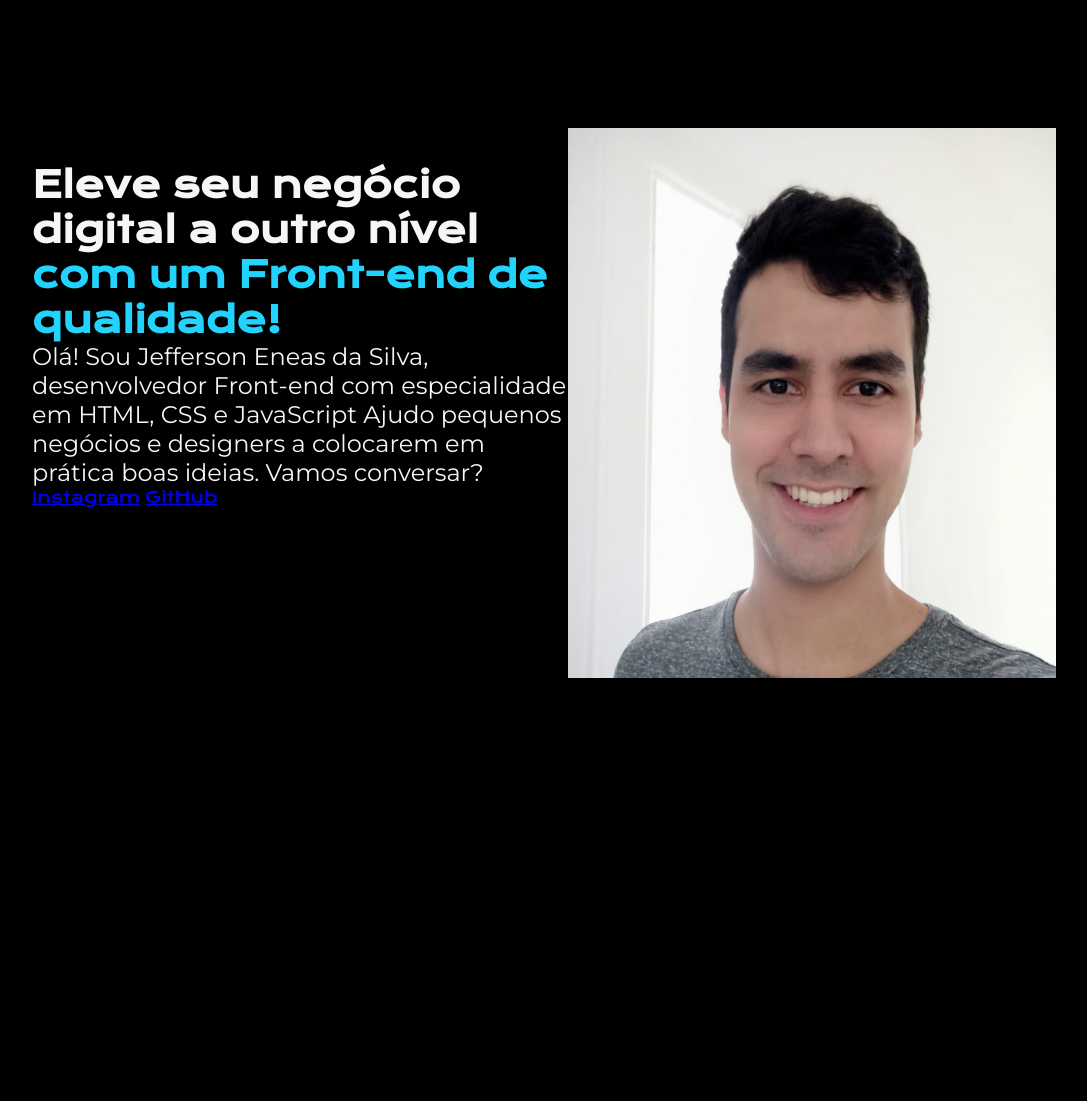
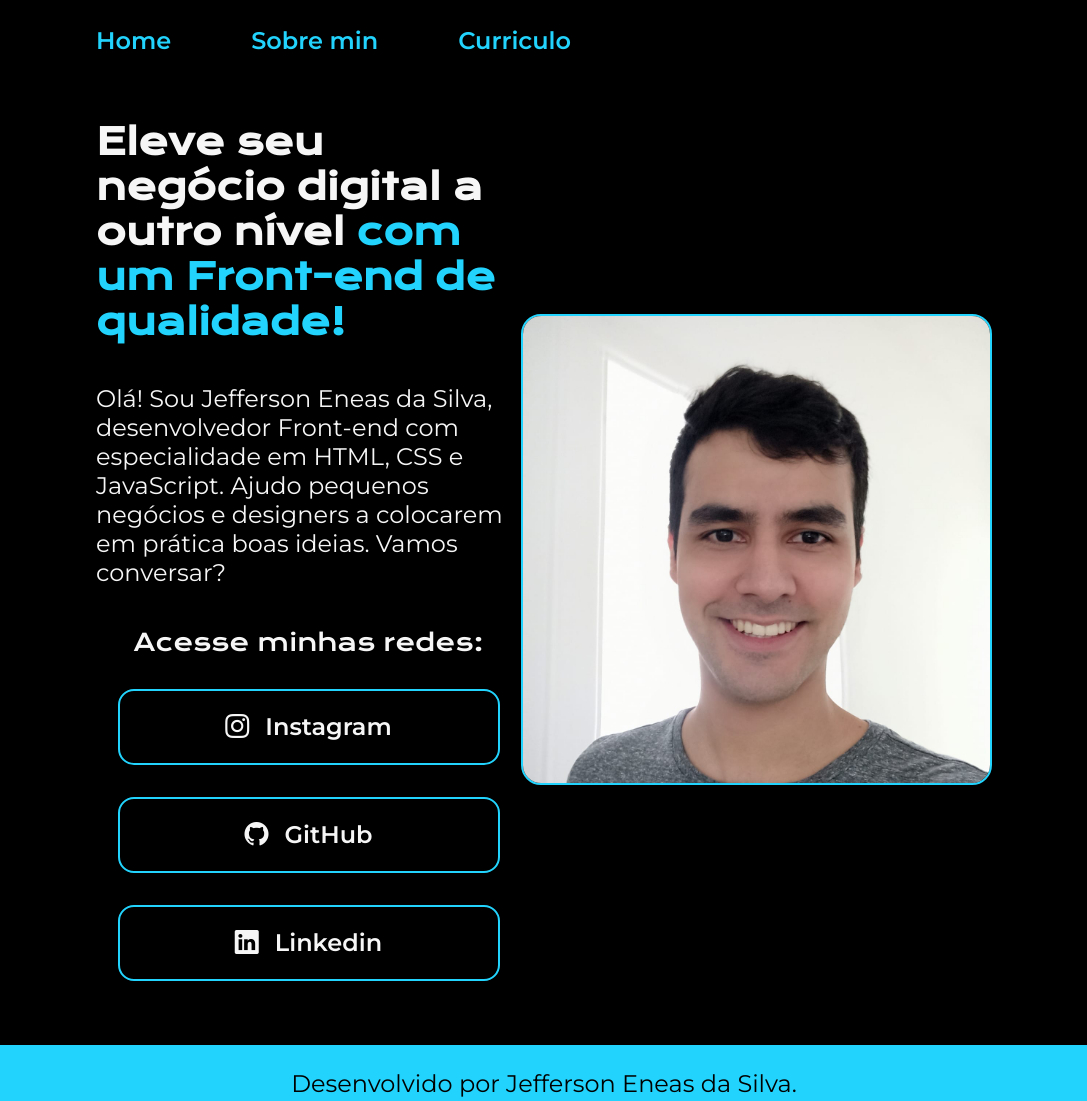
Before and after one commit to jeffersoneneas/portfolio, a plain HTML site: page index.html in a window 1280 px wide. Shown: the whole page, without its empty margins (96-1183 px from the left). Before the commit the page ends 928 px from the top, so only its background shows below. Drawn offline with nearby package versions, Linux system fonts and the light colour scheme.

Commit message:
parte-1-finalizado

```diff
--- a/index.html
+++ b/index.html
@@ -5,19 +5,31 @@
     <meta http-equiv="X-UA-Compatible" content="IE=edge">
     <meta name="viewport" content="width=device-width, initial-scale=1.0">
     <title>Portifólio</title>
-    <link rel="stylesheet" href="style.css">
+    <link rel="stylesheet" href="styles/style.css">
 </head>
 <body>
-    <header></header>
+    <header class="cabecalho">
+        <nav class="cabecalho__menu">
+            <a class="cabecalho__menu__link" href="index.html">Home</a>
+            <a class="cabecalho__menu__link" href="about.html">Sobre min</a>
+            <a class="cabecalho__menu__link" href="curriculo.html">Curriculo</a>
+        </nav>
+    </header>
     <main class="apresentacao">
         <section class="apresentacao__conteudo">
             <h1 class="apresentacao__conteudo__titulo">Eleve seu negócio digital a outro nível <strong class="titulo-destaque">com um Front-end de qualidade!</strong></h1>
-            <p class="apresentacao__conteudo__texto">Olá! Sou Jefferson Eneas da Silva, desenvolvedor Front-end com especialidade em <span>HTML, CSS e JavaScript</span> Ajudo pequenos negócios e designers a colocarem em prática boas ideias. Vamos conversar?</p>
-            <a href="https://www.instagram.com/jeff_eneas/?hl=pt-br">Instagram</a>
-            <a href="https://github.com/jeffersoneneas">GitHub</a>
+            <p class="apresentacao__conteudo__texto">Olá! Sou Jefferson Eneas da Silva, desenvolvedor Front-end com especialidade em <span>HTML, CSS e JavaScript. </span> Ajudo pequenos negócios e designers a colocarem em prática boas ideias. Vamos conversar?</p>
+            <div class="apresentacao__links">
+                <h2 class="apresentacao__links__subtitulo">Acesse minhas redes:</h2>
+                <a class="apresentacao__links__link" target="_blank" href="https://www.instagram.com/jeff_eneas/?hl=pt-br"><i class="bi bi-instagram"></i>Instagram</a>
+                <a class="apresentacao__links__link" target="_blank" href="https://github.com/jeffersoneneas"><i class="bi bi-github"></i> GitHub</a>
+                <a class="apresentacao__links__link" target="_blank" href="https://www.linkedin.com/in/jefferson-eneas-621421250/"><i class="bi bi-linkedin"></i>Linkedin</a>
+            </div>
         </section>
-        <img src="img/jefferson.png" class="apresentacao__foto" alt="Foto do jefferson eneas sorrindo">
+        <img class="apresentacao__foto" src="img/face-jefferson.jpeg" alt="Foto de Jefferson sorrindo">
     </main>
-    <footer></footer>
+    <footer class="rodape">
+        <p>Desenvolvido por Jefferson Eneas da Silva.</p>
+    </footer>
 </body>
 </html>
--- a/style.css
+++ /dev/null
@@ -1,46 +0,0 @@
-@import url('https://fonts.googleapis.com/css2?family=Krona+One&family=Montserrat&display=swap');
-
-* {
-    margin: 0;
-    padding: 0;
-}
-
-
-body {
-    height: 100vh;
-    box-sizing: border-box;
-    background-color: #000000;
-    color: #F6F6F6;
-}
-
-.titulo-destaque{
-    color: #22D4FD;
-}
-
-.apresentacao {
-    margin: 10%;
-    display: flex;
-    align-items: center;
-    justify-content: space-between;
-}
-
-.apresentacao__conteudo {
-    width: 615px;
-    height: 482px;
-    font-family: 'Krona One', sans-serif;
-}
-
-.apresentacao__conteudo__titulo {
-    font-size: 36px;
-    font-family: 'Krona One', sans-serif;
-}
-
-.apresentacao__conteudo__texto {
-    font-size: 24px;
-    font-family: 'Montserrat', sans-serif;
-}
-
-.apresentacao__foto {
-    width: 488px;
-    height: 550px;
-}
--- /dev/null
+++ b/styles/style.css
@@ -0,0 +1,129 @@
+@import url('https://fonts.googleapis.com/css2?family=Krona+One&family=Montserrat:wght@400;600&display=swap');
+
+@import url("https://cdn.jsdelivr.net/npm/bootstrap-icons@1.10.3/font/bootstrap-icons.css");
+
+:root {
+    --cor-primaria:#000000;
+    --cor-secundaria:#f6f6f6;
+    --cor-terciaria:#22d4fd;
+    --cor-hover:#272727;
+
+    --fonte-primaria:'Krona One',sans-serif;
+    --font-secundaria:'Montserrat',sans-serif;
+}
+
+* {
+    margin: 0;
+    padding: 0;
+}
+
+
+
+body {
+    box-sizing: border-box;
+    background-color: var(--cor-primaria);
+    color: var(--cor-secundaria);
+}
+
+.cabecalho {
+    padding: 2% 0% 0% 15%;
+}
+
+.cabecalho__menu {
+    display: flex;
+    gap: 80px;
+}
+
+.cabecalho__menu__link {
+    font-family: var(--font-secundaria);
+    font-size: 24px;
+    font-weight: 600;
+    color: var(--cor-terciaria);
+    text-decoration: none;
+}
+
+.apresentacao {
+    padding: 5% 15%;
+    display: flex;
+    align-items: center;
+    justify-content: space-between;
+}
+
+.apresentacao__foto {
+    width: 467px;
+    border: 2px solid var(--cor-terciaria);
+    border-radius: 20px;
+}
+
+.apresentacao__conteudo {
+    width: 615px;
+    display: flex;
+    flex-direction: column;
+    gap: 40px;
+}
+
+.apresentacao__conteudo__titulo {
+    font-size: 36px;
+    font-family: var(--fonte-primaria);
+}
+
+.titulo-destaque {
+    color: var(--cor-terciaria);
+}
+
+.apresentacao__conteudo__texto {
+    font-size: 24px;
+    font-family: var(--font-secundaria);
+}
+
+.apresentacao__links {
+    display: flex;
+    flex-direction: column;
+    justify-content: space-between;
+    align-items: center;
+    gap: 32px;
+}
+
+.apresentacao__links__subtitulo {
+    font-family: var(--fonte-primaria);
+    font-weight: 400;
+    font-size: 24px;
+}
+
+.apresentacao__links__link {
+    display: flex;
+    justify-content: center;
+    gap: 16px;
+    border: 2px solid var(--cor-terciaria);
+    width: 378px;
+    text-align: center;
+    border-radius: 16px;
+    font-size: 24px;
+    font-weight: 600;
+    padding: 21.5px 0;
+    text-decoration: none;
+    color: var(--cor-secundaria);
+    font-family: var(--font-secundaria);
+}
+
+.apresentacao__links__link:hover {
+    background-color: var(--cor-hover);
+    color: var(--cor-terciaria);
+    transition: 0.4s;
+    padding: 3.5% 1%;
+}
+
+.rodape {
+    color: var(--cor-primaria);
+    background-color: var(--cor-terciaria);
+    padding: 24px;
+    text-align: center;
+    font-family: var(--font-secundaria);
+    font-size: 24px;
+    font-weight: 400;
+}
+
+.apresentacao__conteudo__texto a {
+    text-decoration: none;
+    color: var(--cor-terciaria);
+}
```
Also changed, not shown: about.html (added, +31 -0 lines), curriculo.html (added, +48 -0 lines), img/assets/Imagem.png (added), img/assets/github.png (added), img/assets/instagram.png (added), img/assets/linkedin.png (added), img/assets/twitch.png (added), img/assets/twitter.png (added).
